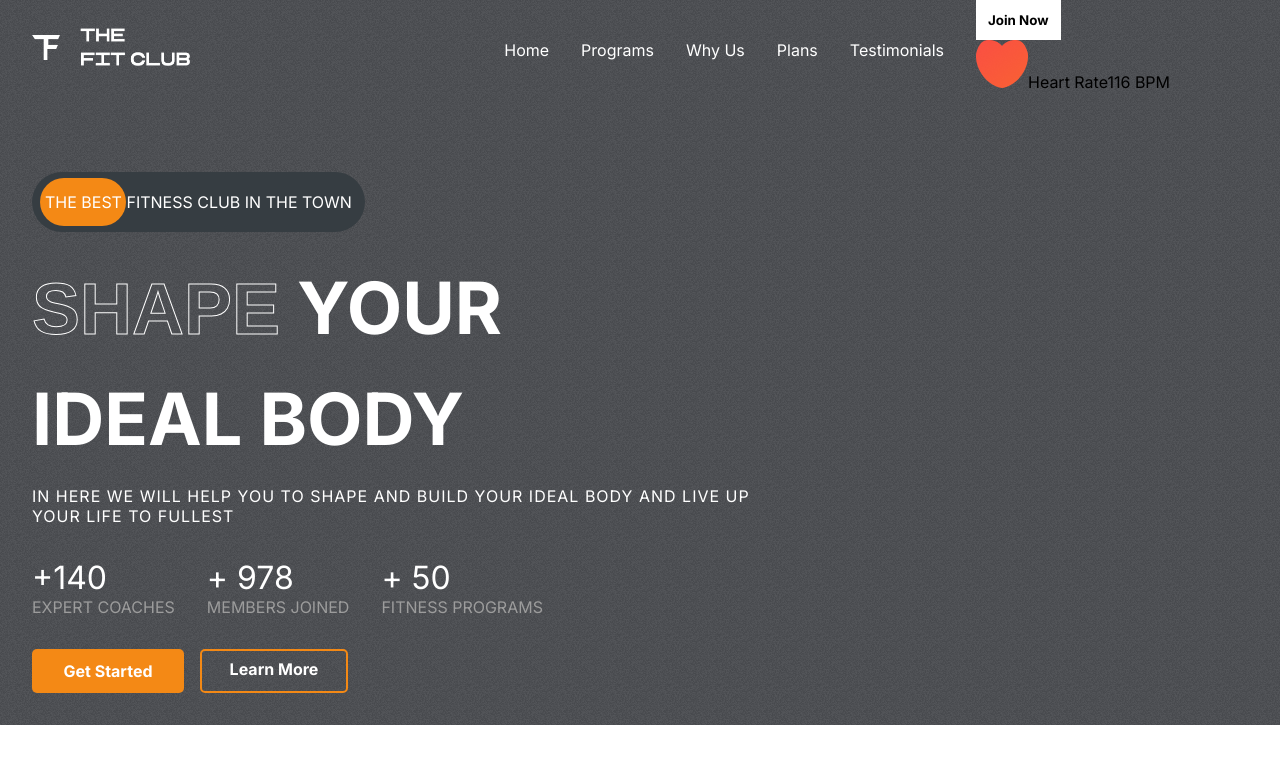
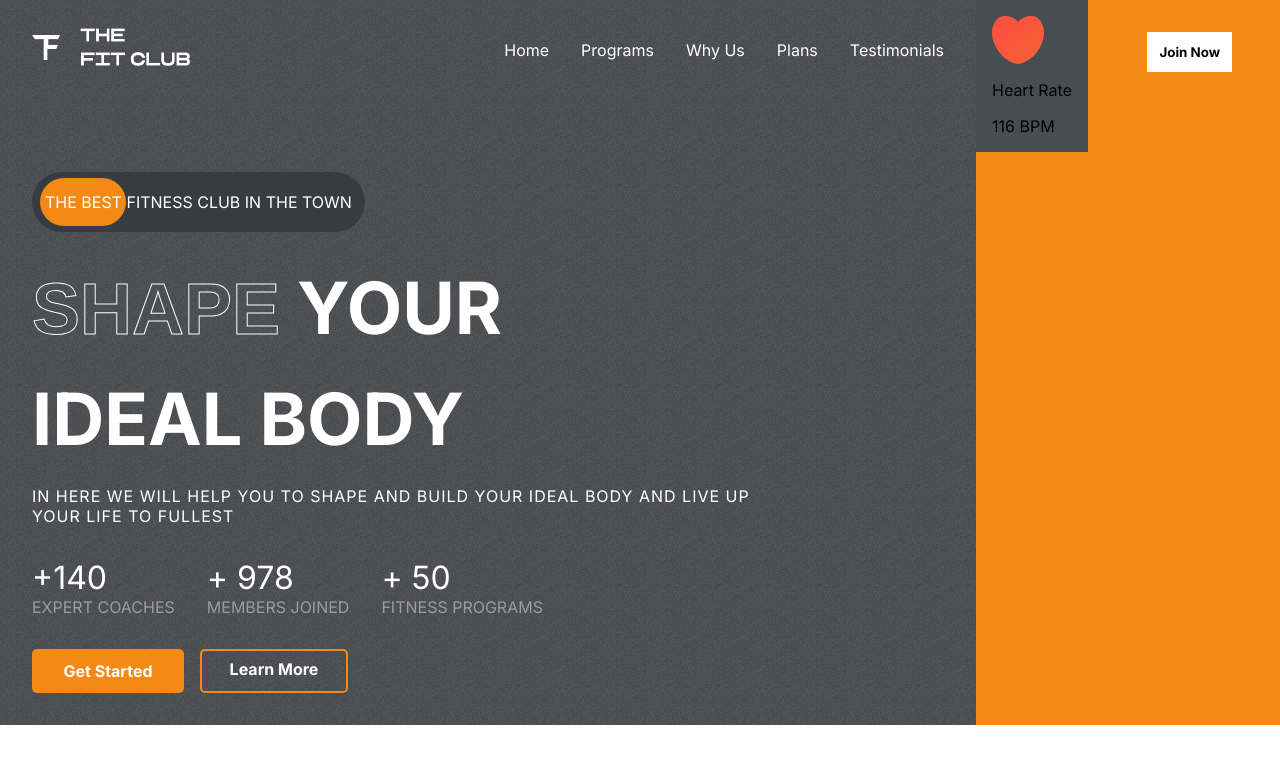
Before and after one commit to 404Bappy/FitnessRevolution-APP, a React (Create React App) app: page / in a window 1280 px wide. Shown: the top 764 px of the page. Built offline with nearby package versions, Linux system fonts and the light colour scheme.

Commit message:
first commit

```diff
--- a/src/Components/Hero/Hero.css
+++ b/src/Components/Hero/Hero.css
@@ -14,6 +14,8 @@
 
 .Hero-right {
   flex: 1;
+  position: relative;
+  background-color: var(--orange);
 }
 
 .the-best-add {
@@ -102,3 +104,20 @@
   text-align: center;
   border-radius: 5px;
 }
+
+.Hero-right > .btn {
+  position: absolute;
+  right: 3rem;
+  top: 2rem;
+  color: black;
+}
+
+.heart-rate {
+  display: flex;
+  flex-direction: column;
+  gap: 1rem;
+  background-color: var(--darkGrey);
+  width: fit-content;
+  padding: 1rem;
+  align-items: flex-start;
+}
```
